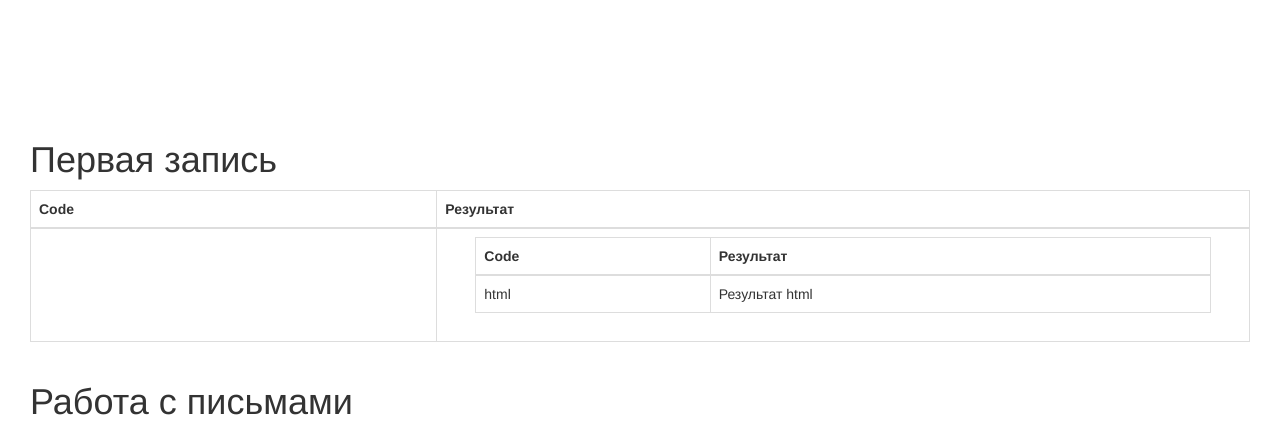
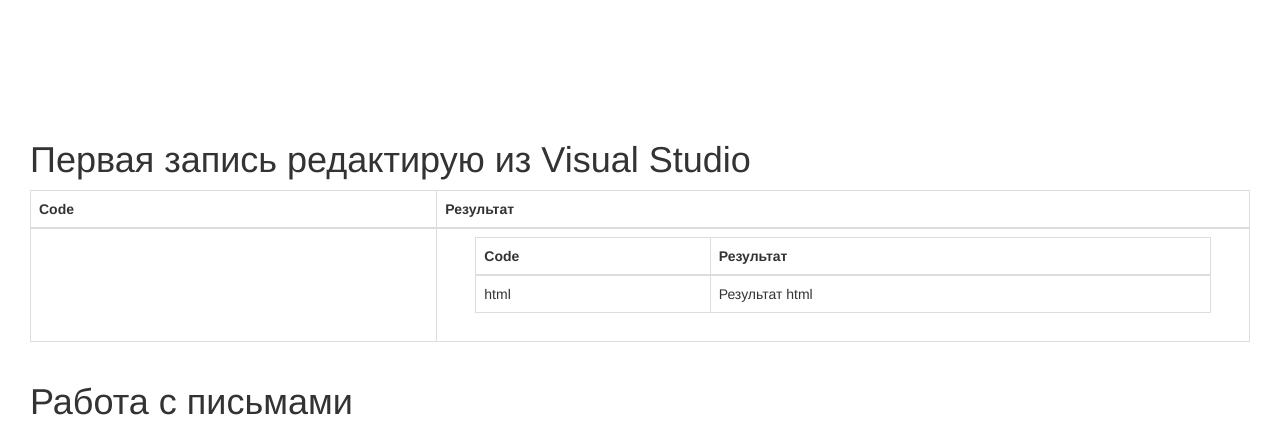
Before and after one commit to kair4ik/codeway.local, a Yii app: template basic/views/site/htmlhint.php in a window 1280 px wide. Shown: the top 421 px of the page. Run offline with PHP 8.4 and a stand-in for Yii, Linux system fonts and the light colour scheme; the template is opened without the code that fills it, so the values that code supplies are empty; some libraries are stand-ins or nearby versions.

Commit message:
тестю пше на VS

```diff
--- a/basic/views/site/htmlhint.php
+++ b/basic/views/site/htmlhint.php
@@ -18,7 +18,7 @@ $this->params['breadcrumbs'][] = $this->title;
     <div class="row-fluid">
 
         <div class="col-xs-12">
-            <h1><p>Первая запись</p></h1>
+            <h1><p>Первая запись редактирую из Visual Studio</p></h1>
             <table class="table table-bordered">
                 <thead>
                 <tr>
```
